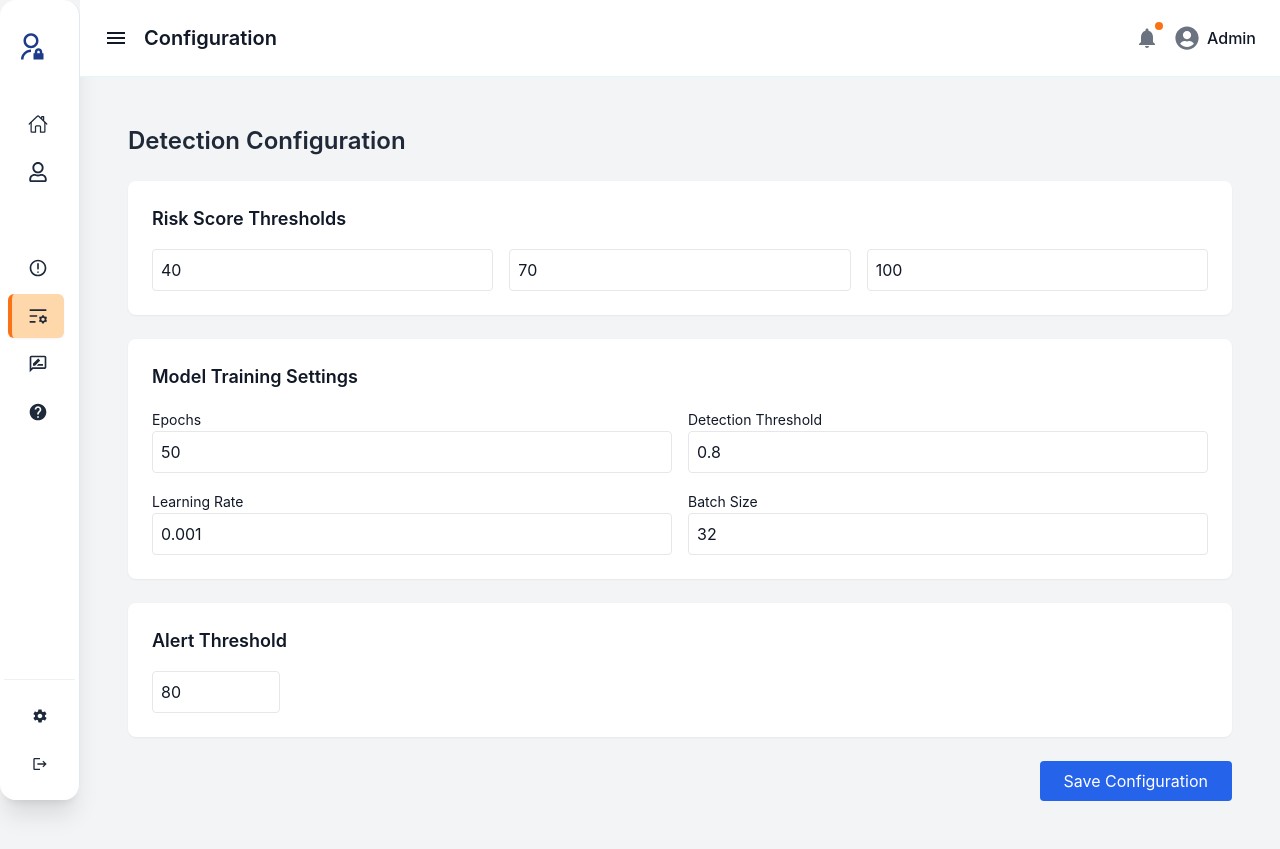
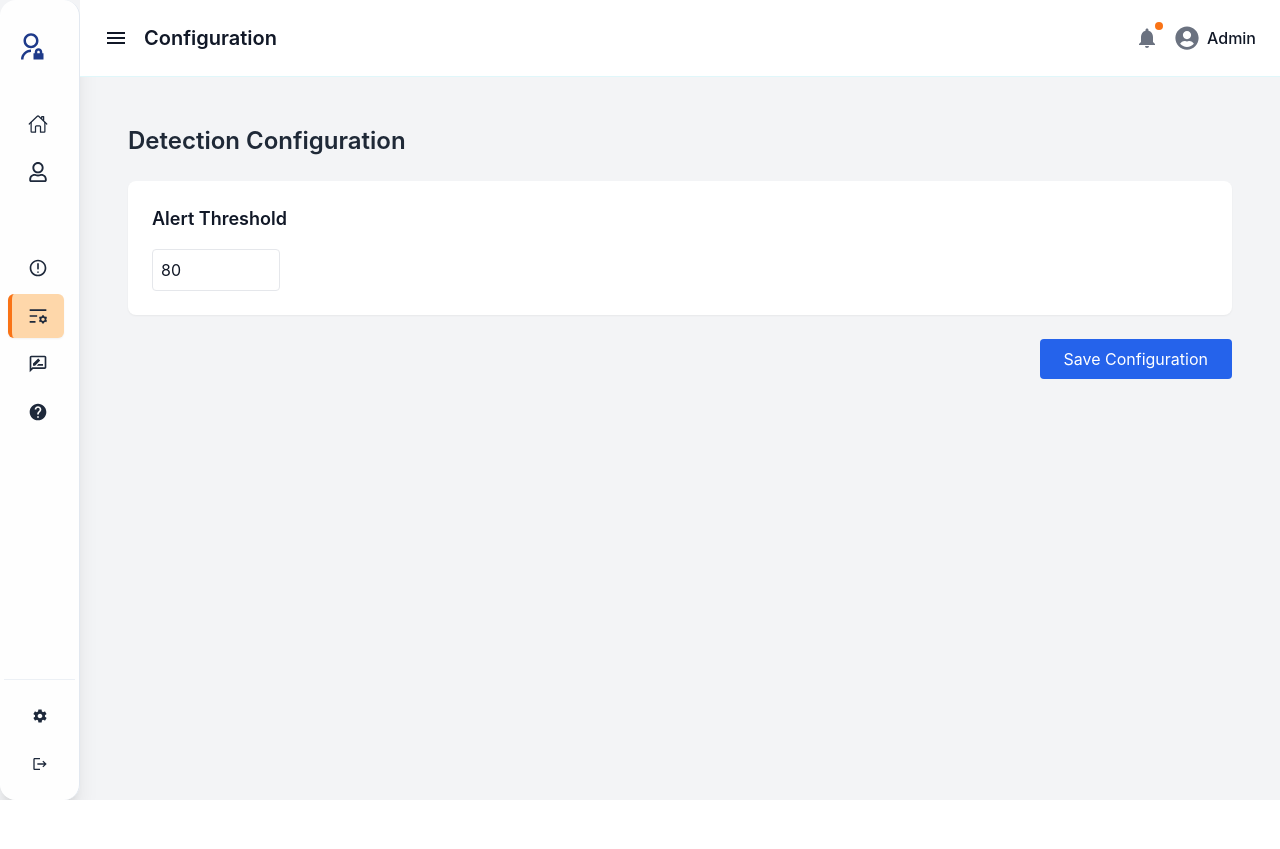
Before and after one commit to Abdullahilyas5/Anomally-detection, a React (Vite) app: page /admin/configuration in a window 1280 px wide. After the commit the page ends 800 px from the top, so only its background shows below. Built offline with nearby package versions, Linux system fonts and the light colour scheme; some icons are missing.

Commit message:
set the configuration

```diff
--- a/src/components/Admin/Configuration.jsx
+++ b/src/components/Admin/Configuration.jsx
@@ -42,7 +42,7 @@ const Configuration = () => {
       </h2>
 
       {/* Risk Thresholds */}
-      <div className="bg-white rounded-lg shadow-sm p-6">
+      {/* <div className="bg-white rounded-lg shadow-sm p-6">
         <h3 className="text-lg font-semibold mb-4">Risk Score Thresholds</h3>
 
         <div className="grid grid-cols-3 gap-4">
@@ -76,11 +76,10 @@ const Configuration = () => {
             placeholder="High Risk"
           />
         </div>
-      </div>
+      </div> */}
 
 
-      {/* Model Training Settings */}
-      <div className="bg-white rounded-lg shadow-sm p-6">
+      {/* <div className="bg-white rounded-lg shadow-sm p-6">
 
         <h3 className="text-lg font-semibold mb-4">
           Model Training Settings
@@ -151,9 +150,8 @@ const Configuration = () => {
           </div>
 
         </div>
-      </div>
+      </div> */}
 
-      {/* Alert Threshold */}
       <div className="bg-white rounded-lg shadow-sm p-6">
 
         <h3 className="text-lg font-semibold mb-4">Alert Threshold</h3>
```
